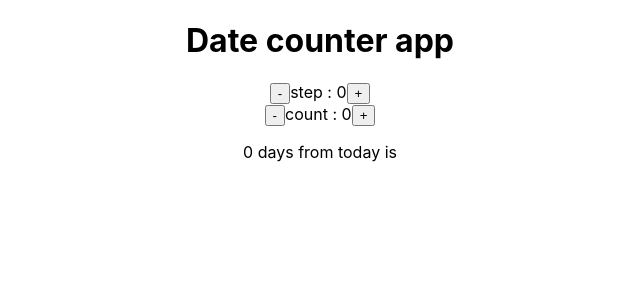
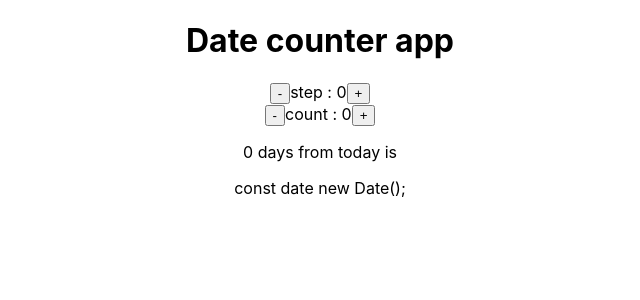
Before and after one commit to vimal336/React-js-projects, a React (Create React App) app in the folder date-counter/: page / in a window 1280 px wide. Shown: the top 300 px of the page, without its empty margins (320-960 px from the left). Built offline with nearby package versions, Linux system fonts and the light colour scheme.

Commit message:
date counter project

```diff
--- a/date-counter/src/App.js
+++ b/date-counter/src/App.js
@@ -1,11 +1,21 @@
 import { useState } from "react";
 import "./App.css";
-import dateFormat from 'dateformat';
 
 function App() {
   return (
     <div className="App">
      <Counter/>
+     <Dates/>
+    </div>
+  );
+
+}
+
+function Dates() {
+  return (
+    <div >
+      const date new Date();
+
     </div>
   );
 
```
